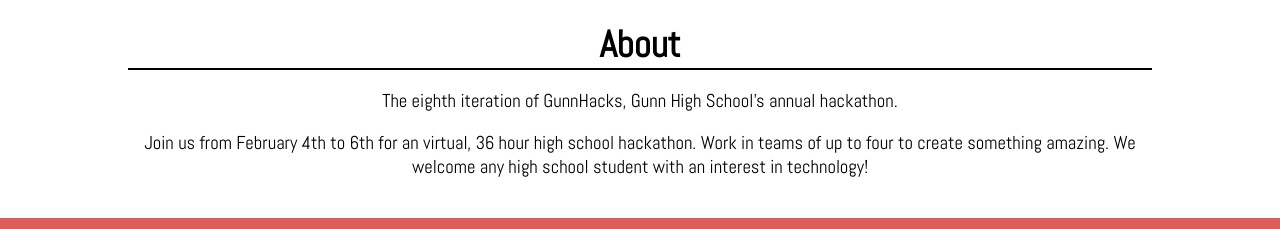
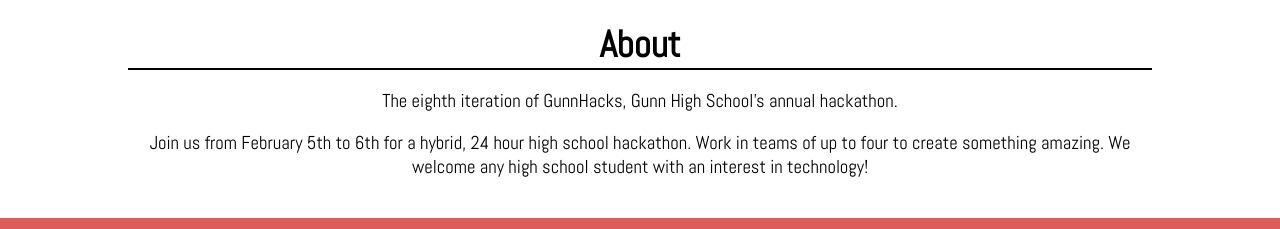
Before and after one commit to united-computations/GunnHacks8.0, a Svelte app: page / in a window 1280 px wide. Shown: the part 800-1029 px from the top of the page. Built offline with nearby package versions, Linux system fonts and the light colour scheme.

Commit message:
Fix dates

```diff
--- a/src/About.svelte
+++ b/src/About.svelte
@@ -5,7 +5,7 @@
 <Section title="About">
     <p>The eighth iteration of GunnHacks, Gunn High School's annual hackathon.</p>
     <p>
-        Join us from February 4th to 6th for an virtual, 36 hour high school hackathon. Work in teams
+        Join us from February 5th to 6th for a hybrid, 24 hour high school hackathon. Work in teams
         of up to four to create something amazing. We welcome any high school student with an interest
         in technology!
     </p>
```
